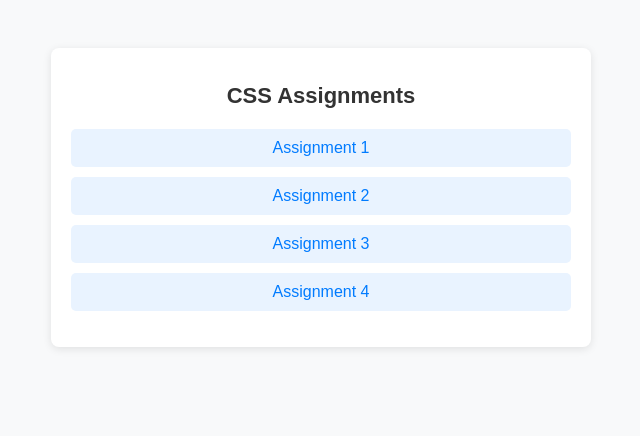
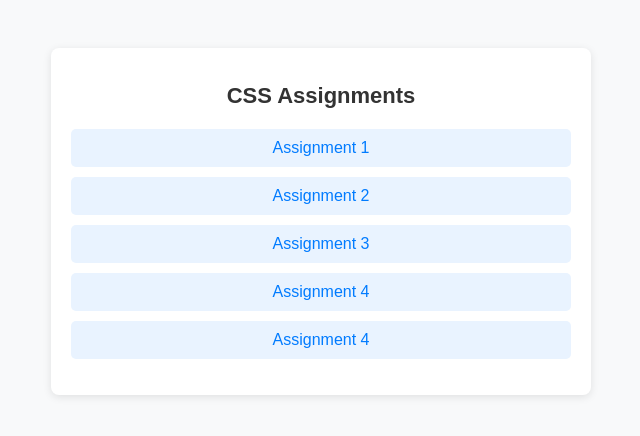
Before and after one commit to R152518T24/CSS-Assignment, a plain HTML site: page index.html in a window 1280 px wide. Shown: the whole page, without its empty margins (319-959 px from the left). Drawn offline with Linux system fonts and the light colour scheme.

Commit message:
update CSS-Assignment

```diff
--- a/index.html
+++ b/index.html
@@ -61,6 +61,7 @@
             <li><a href="Assignment2/Assignment2.html" target="_blank">Assignment 2</a></li>
             <li><a href="Assignment3/Assignment3.html" target="_blank">Assignment 3</a></li>
             <li><a href="Assignment4/Assignment4.html" target="_blank">Assignment 4</a></li>
+            <li><a href="Assignment5/Assignment5.html" target="_blank">Assignment 4</a></li>
         </ul>
     </div>
 
```
